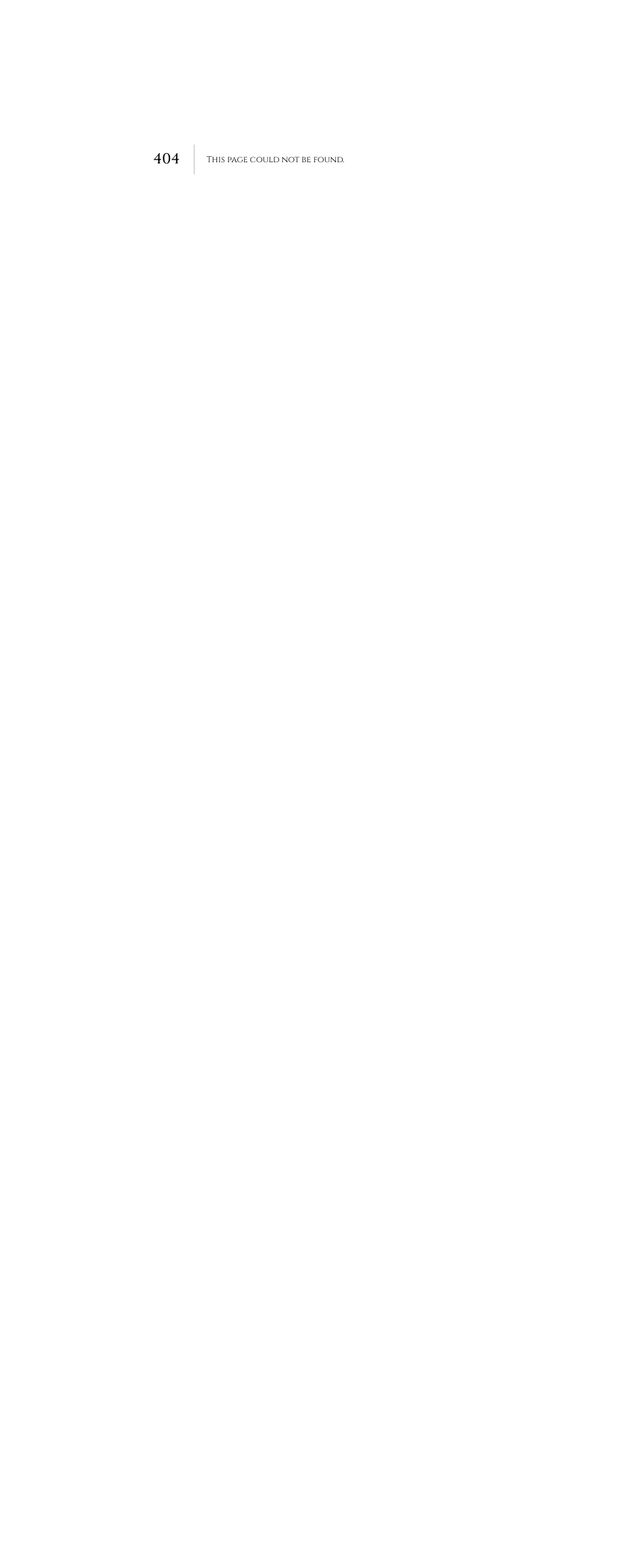
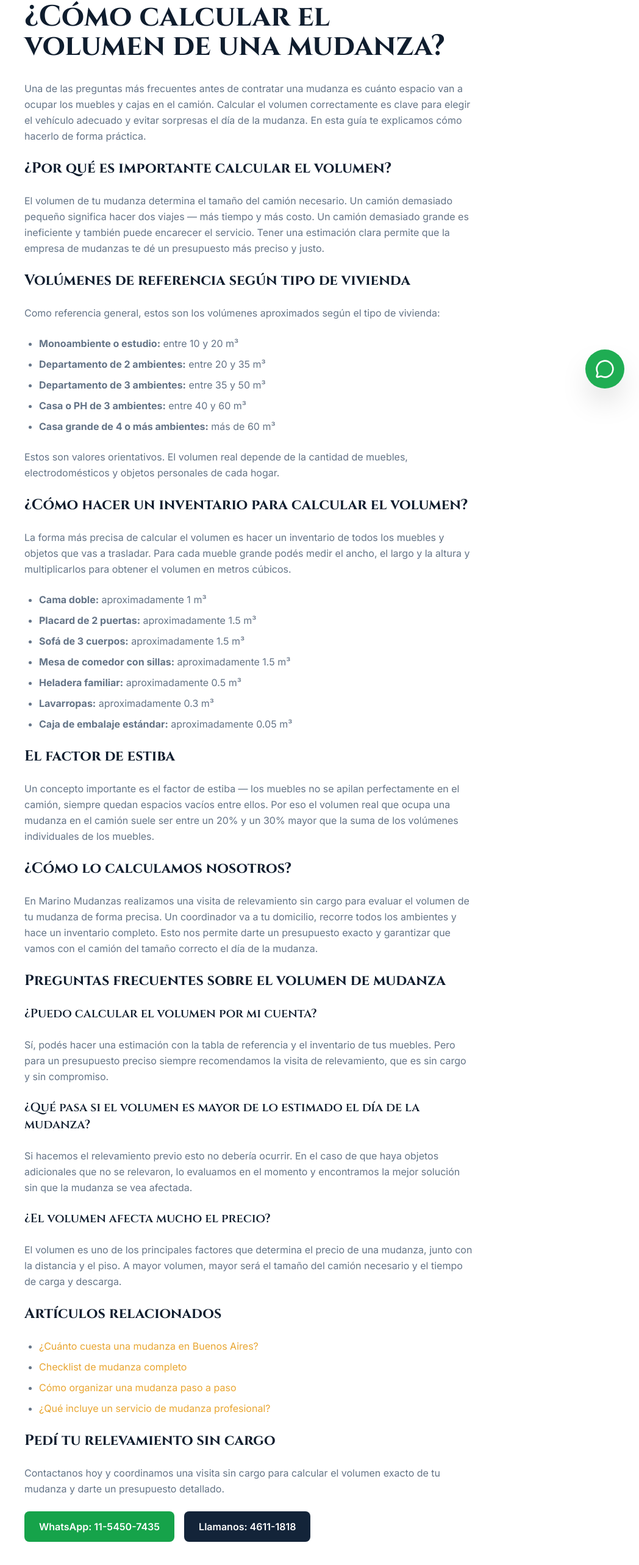
Before and after one commit to Lukaku55/marinomudanzas-next, a Next.js app: page /blog/como-calcular-volumen-mudanza in a window 1280 px wide. Before the commit this address had no page. Shown: the part 139-2705 px from the top of the page at 61% size, without its empty margins (232-1280 px from the left). Before the commit the page ends 800 px from the top, so only its background shows below. Built offline with nearby package versions, Linux system fonts and the light colour scheme.

Commit message:
SEO: agregar artículo cómo calcular volumen de mudanza

```diff
--- /dev/null
+++ b/app/blog/como-calcular-volumen-mudanza/page.tsx
@@ -0,0 +1,87 @@
+import type { Metadata } from "next";
+import Link from "next/link";
+import Header from "@/components/Header";
+import Footer from "@/components/Footer";
+import WhatsAppButton from "@/components/WhatsAppButton";
+
+export const metadata: Metadata = {
+  title: "¿Cómo calcular el volumen de una mudanza? | Marino Mudanzas",
+  description: "Aprendé a calcular el volumen de tu mudanza para elegir el camión correcto y evitar sorpresas. Guía práctica de Marino Mudanzas con más de 80 años de experiencia.",
+};
+
+export default function Page() {
+  return (
+    <>
+      <Header />
+      <main className="pt-24 pb-20">
+        <article className="container mx-auto px-4 max-w-3xl">
+          <Link href="/blog" className="font-body text-gold hover:underline text-sm mb-6 inline-block">← Volver al blog</Link>
+          <h1 className="font-display text-3xl md:text-5xl font-bold text-foreground mb-4">¿Cómo calcular el volumen de una mudanza?</h1>
+          <div className="prose prose-lg mt-8 font-body text-muted-foreground leading-relaxed space-y-6">
+            <p>Una de las preguntas más frecuentes antes de contratar una mudanza es cuánto espacio van a ocupar los muebles y cajas en el camión. Calcular el volumen correctamente es clave para elegir el vehículo adecuado y evitar sorpresas el día de la mudanza. En esta guía te explicamos cómo hacerlo de forma práctica.</p>
+
+            <h2 className="font-display text-2xl font-bold text-foreground mt-10 mb-4">¿Por qué es importante calcular el volumen?</h2>
+            <p>El volumen de tu mudanza determina el tamaño del camión necesario. Un camión demasiado pequeño significa hacer dos viajes — más tiempo y más costo. Un camión demasiado grande es ineficiente y también puede encarecer el servicio. Tener una estimación clara permite que la empresa de mudanzas te dé un presupuesto más preciso y justo.</p>
+
+            <h2 className="font-display text-2xl font-bold text-foreground mt-10 mb-4">Volúmenes de referencia según tipo de vivienda</h2>
+            <p>Como referencia general, estos son los volúmenes aproximados según el tipo de vivienda:</p>
+            <ul className="list-disc pl-6 space-y-2">
+              <li><strong>Monoambiente o estudio:</strong> entre 10 y 20 m³</li>
+              <li><strong>Departamento de 2 ambientes:</strong> entre 20 y 35 m³</li>
+              <li><strong>Departamento de 3 ambientes:</strong> entre 35 y 50 m³</li>
+              <li><strong>Casa o PH de 3 ambientes:</strong> entre 40 y 60 m³</li>
+              <li><strong>Casa grande de 4 o más ambientes:</strong> más de 60 m³</li>
+            </ul>
+            <p>Estos son valores orientativos. El volumen real depende de la cantidad de muebles, electrodomésticos y objetos personales de cada hogar.</p>
+
+            <h2 className="font-display text-2xl font-bold text-foreground mt-10 mb-4">¿Cómo hacer un inventario para calcular el volumen?</h2>
+            <p>La forma más precisa de calcular el volumen es hacer un inventario de todos los muebles y objetos que vas a trasladar. Para cada mueble grande podés medir el ancho, el largo y la altura y multiplicarlos para obtener el volumen en metros cúbicos.</p>
+            <ul className="list-disc pl-6 space-y-2">
+              <li><strong>Cama doble:</strong> aproximadamente 1 m³</li>
+              <li><strong>Placard de 2 puertas:</strong> aproximadamente 1.5 m³</li>
+              <li><strong>Sofá de 3 cuerpos:</strong> aproximadamente 1.5 m³</li>
+              <li><strong>Mesa de comedor con sillas:</strong> aproximadamente 1.5 m³</li>
+              <li><strong>Heladera familiar:</strong> aproximadamente 0.5 m³</li>
+              <li><strong>Lavarropas:</strong> aproximadamente 0.3 m³</li>
+              <li><strong>Caja de embalaje estándar:</strong> aproximadamente 0.05 m³</li>
+            </ul>
+
+            <h2 className="font-display text-2xl font-bold text-foreground mt-10 mb-4">El factor de estiba</h2>
+            <p>Un concepto importante es el factor de estiba — los muebles no se apilan perfectamente en el camión, siempre quedan espacios vacíos entre ellos. Por eso el volumen real que ocupa una mudanza en el camión suele ser entre un 20% y un 30% mayor que la suma de los volúmenes individuales de los muebles.</p>
+
+            <h2 className="font-display text-2xl font-bold text-foreground mt-10 mb-4">¿Cómo lo calculamos nosotros?</h2>
+            <p>En Marino Mudanzas realizamos una visita de relevamiento sin cargo para evaluar el volumen de tu mudanza de forma precisa. Un coordinador va a tu domicilio, recorre todos los ambientes y hace un inventario completo. Esto nos permite darte un presupuesto exacto y garantizar que vamos con el camión del tamaño correcto el día de la mudanza.</p>
+
+            <h2 className="font-display text-2xl font-bold text-foreground mt-10 mb-4">Preguntas frecuentes sobre el volumen de mudanza</h2>
+
+            <h3 className="font-display text-xl font-semibold text-foreground mt-6 mb-2">¿Puedo calcular el volumen por mi cuenta?</h3>
+            <p>Sí, podés hacer una estimación con la tabla de referencia y el inventario de tus muebles. Pero para un presupuesto preciso siempre recomendamos la visita de relevamiento, que es sin cargo y sin compromiso.</p>
+
+            <h3 className="font-display text-xl font-semibold text-foreground mt-6 mb-2">¿Qué pasa si el volumen es mayor de lo estimado el día de la mudanza?</h3>
+            <p>Si hacemos el relevamiento previo esto no debería ocurrir. En el caso de que haya objetos adicionales que no se relevaron, lo evaluamos en el momento y encontramos la mejor solución sin que la mudanza se vea afectada.</p>
+
+            <h3 className="font-display text-xl font-semibold text-foreground mt-6 mb-2">¿El volumen afecta mucho el precio?</h3>
+            <p>El volumen es uno de los principales factores que determina el precio de una mudanza, junto con la distancia y el piso. A mayor volumen, mayor será el tamaño del camión necesario y el tiempo de carga y descarga.</p>
+
+            <h2 className="font-display text-2xl font-bold text-foreground mt-10 mb-4">Artículos relacionados</h2>
+            <ul className="list-disc pl-6 space-y-2">
+              <li><a href="/blog/cuanto-cuesta-mudanza-buenos-aires" className="text-gold hover:underline">¿Cuánto cuesta una mudanza en Buenos Aires?</a></li>
+              <li><a href="/blog/checklist-mudanza" className="text-gold hover:underline">Checklist de mudanza completo</a></li>
+              <li><a href="/blog/como-organizar-mudanza-paso-a-paso" className="text-gold hover:underline">Cómo organizar una mudanza paso a paso</a></li>
+              <li><a href="/blog/que-incluye-una-mudanza" className="text-gold hover:underline">¿Qué incluye un servicio de mudanza profesional?</a></li>
+            </ul>
+
+            <h2 className="font-display text-2xl font-bold text-foreground mt-10 mb-4">Pedí tu relevamiento sin cargo</h2>
+            <p>Contactanos hoy y coordinamos una visita sin cargo para calcular el volumen exacto de tu mudanza y darte un presupuesto detallado.</p>
+            <div className="flex flex-col sm:flex-row gap-4 mt-6">
+              <a href="https://wa.me/5491154507435" target="_blank" rel="noopener noreferrer" className="flex items-center justify-center gap-2 bg-green-600 text-white px-6 py-3 rounded-lg font-semibold hover:opacity-90 transition-opacity">WhatsApp: 11-5450-7435</a>
+              <a href="tel:+541146111818" className="flex items-center justify-center gap-2 bg-navy text-white px-6 py-3 rounded-lg font-semibold hover:opacity-90 transition-opacity">Llamanos: 4611-1818</a>
+            </div>
+          </div>
+        </article>
+      </main>
+      <Footer />
+      <WhatsAppButton />
+    </>
+  );
+}
--- a/app/blog/page.tsx
+++ b/app/blog/page.tsx
@@ -157,6 +157,7 @@ const articles = [
   {slug:'mudanzas-villa-real',title:'Mudanzas en Villa Real Buenos Aires',excerpt:'Servicio de mudanzas en Villa Real. Barrio tranquilo del oeste con predominio de casas bajas. Presupuesto sin cargo.',date:'2026-05-15'},
   {slug:'mudanzas-lujan',title:'Mudanzas en Luján GBA',excerpt:'Servicio de mudanzas en Luján. Ciudad histórica del oeste del GBA a 70 km de Buenos Aires. Presupuesto sin cargo.',date:'2026-05-15'},
   {slug:'mudanzas-zarate',title:'Mudanzas en Zárate GBA',excerpt:'Servicio de mudanzas en Zárate. Ciudad industrial del norte del GBA a orillas del Río Paraná. Presupuesto sin cargo.',date:'2026-05-15'},
+  {slug:'como-calcular-volumen-mudanza',title:'¿Cómo calcular el volumen de una mudanza?',excerpt:'Guía práctica para calcular el volumen de tu mudanza y elegir el camión correcto. Tablas de referencia por tipo de vivienda y consejos de expertos.',date:'2026-05-15'},
 ];
 
 export default function Blog() {
--- a/app/sitemap.ts
+++ b/app/sitemap.ts
@@ -91,6 +91,7 @@ export default function sitemap(): MetadataRoute.Sitemap {
     "mudanzas-villa-real",
     "mudanzas-lujan",
     "mudanzas-zarate",
+    "como-calcular-volumen-mudanza",
   ];
 
   return [
```
